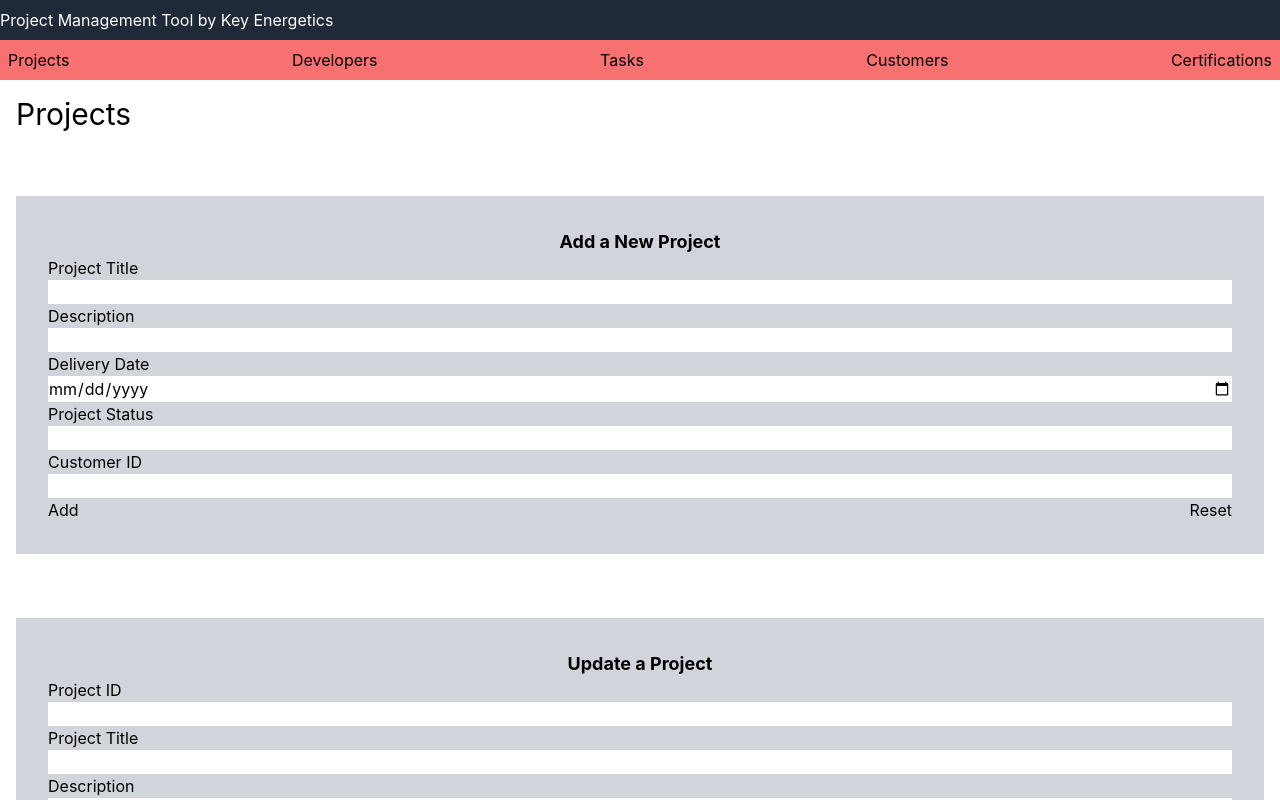
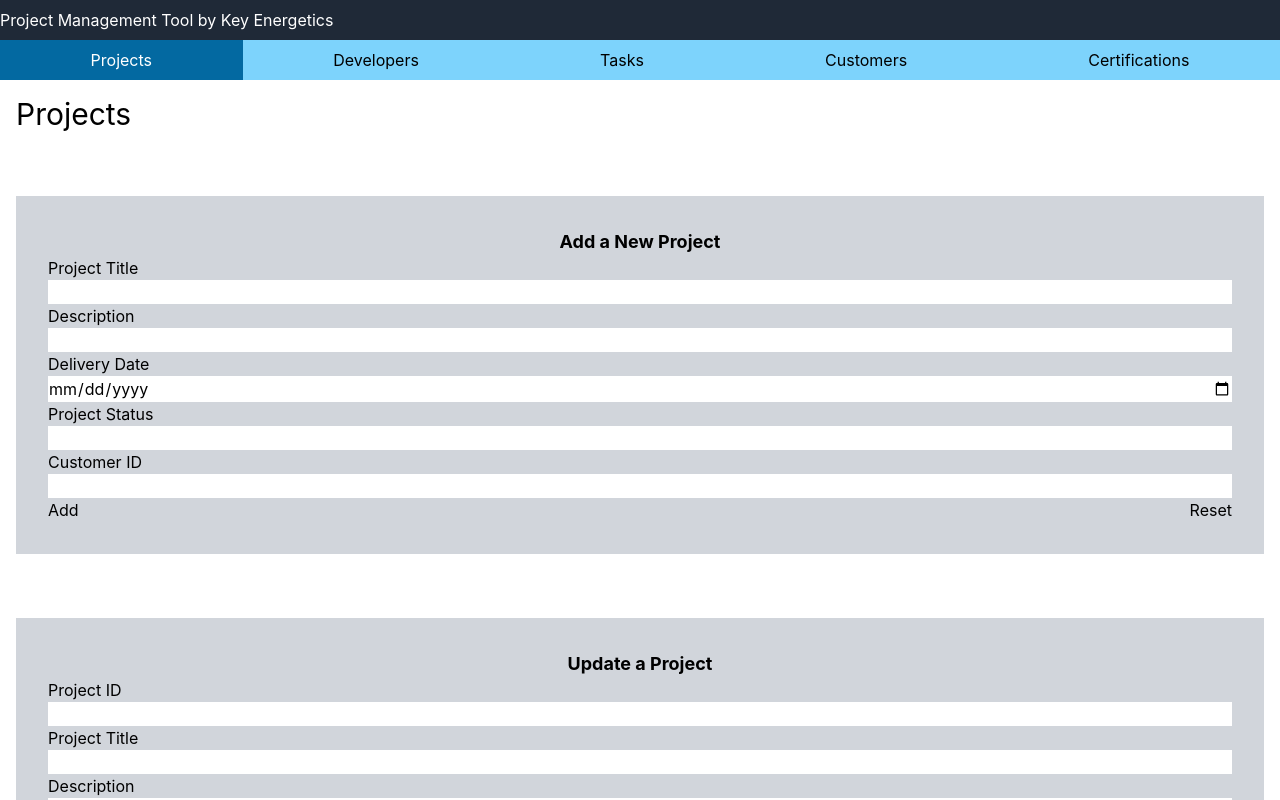
Before and after one commit to galenczk/Agenda-Master, a React (Create React App) app: page / in a window 1280 px wide. Shown: the top 800 px of the page. Built offline with nearby package versions, Linux system fonts and the light colour scheme.

Commit message:
Nav bar has active styling.

```diff
--- a/public/index.html
+++ b/public/index.html
@@ -2,7 +2,6 @@
 <html lang="en">
   <head>
     <meta charset="utf-8" />
-    <link rel="icon" href="%PUBLIC_URL%/favicon.ico" />
     <meta name="viewport" content="width=device-width, initial-scale=1" />
     <meta name="theme-color" content="#000000" />
     <meta
--- a/src/components/Navigation.js
+++ b/src/components/Navigation.js
@@ -1,16 +1,66 @@
 // Imports dependencies
 import React from "react";
-import { Link } from "react-router-dom";
+import { NavLink } from "react-router-dom";
+
+const activeStyle = {
+  className: "bg-red-700",
+};
 
 // Component function
 export default function Navigation() {
   return (
-    <nav class="flex justify-between p-2 bg-red-400">
-      <Link to="/">Projects</Link>
-      <Link to="../developers">Developers</Link>
-      <Link to="../tasks">Tasks</Link>
-      <Link to="../customers">Customers</Link>
-      <Link to="../certifications">Certifications</Link>
+    <nav class="flex justify-between bg-sky-300">
+      <NavLink
+        to="/"
+        end
+        className={({ isActive }) =>
+          isActive
+            ? "bg-sky-700 text-center text-white p-2 flex-grow"
+            : "p-2 flex-grow text-center"
+        }
+      >
+        Projects
+      </NavLink>
+      <NavLink
+        to="../developers"
+        className={({ isActive }) =>
+          isActive
+            ? "bg-sky-700 text-center text-white p-2 flex-grow"
+            : "p-2 flex-grow text-center"
+        }
+      >
+        Developers
+      </NavLink>
+      <NavLink
+        to="../tasks"
+        className={({ isActive }) =>
+          isActive
+            ? "bg-sky-700 text-center text-white p-2 flex-grow"
+            : "p-2 flex-grow text-center"
+        }
+      >
+        Tasks
+      </NavLink>
+      <NavLink
+        to="../customers"
+        className={({ isActive }) =>
+          isActive
+            ? "bg-sky-700 text-center text-white p-2 flex-grow"
+            : "p-2 flex-grow text-center"
+        }
+      >
+        Customers
+      </NavLink>
+      <NavLink
+        to="../certifications"
+        className={({ isActive }) =>
+          isActive
+            ? "bg-sky-700 text-center text-white p-2 flex-grow"
+            : "p-2 flex-grow text-center"
+        }
+      >
+        Certifications
+      </NavLink>
     </nav>
   );
 }
```
